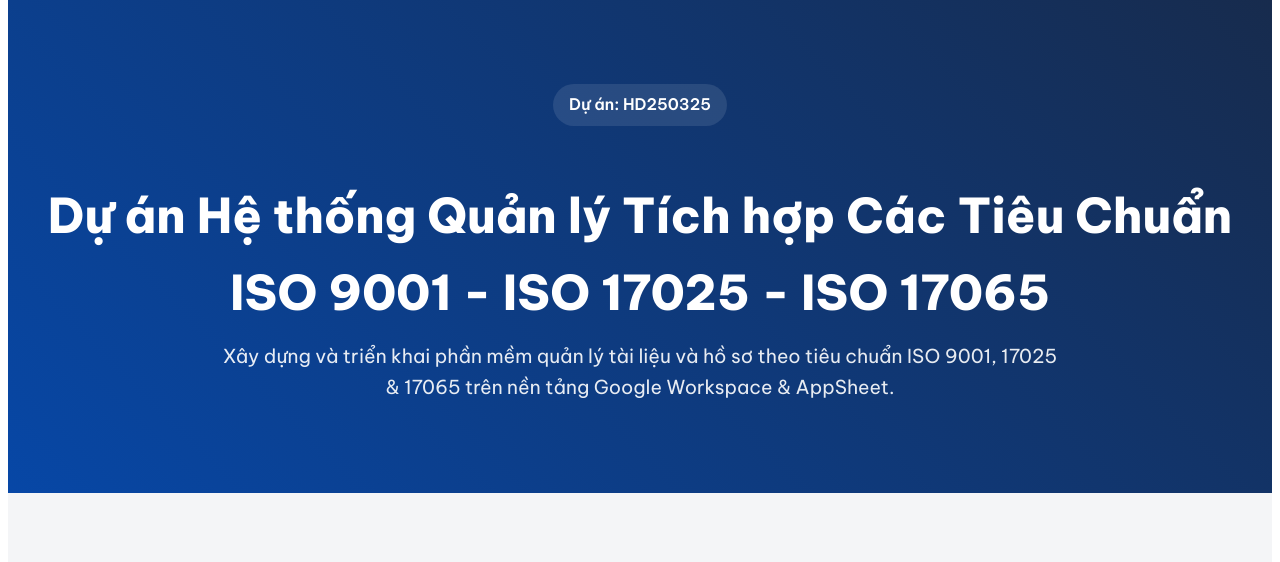
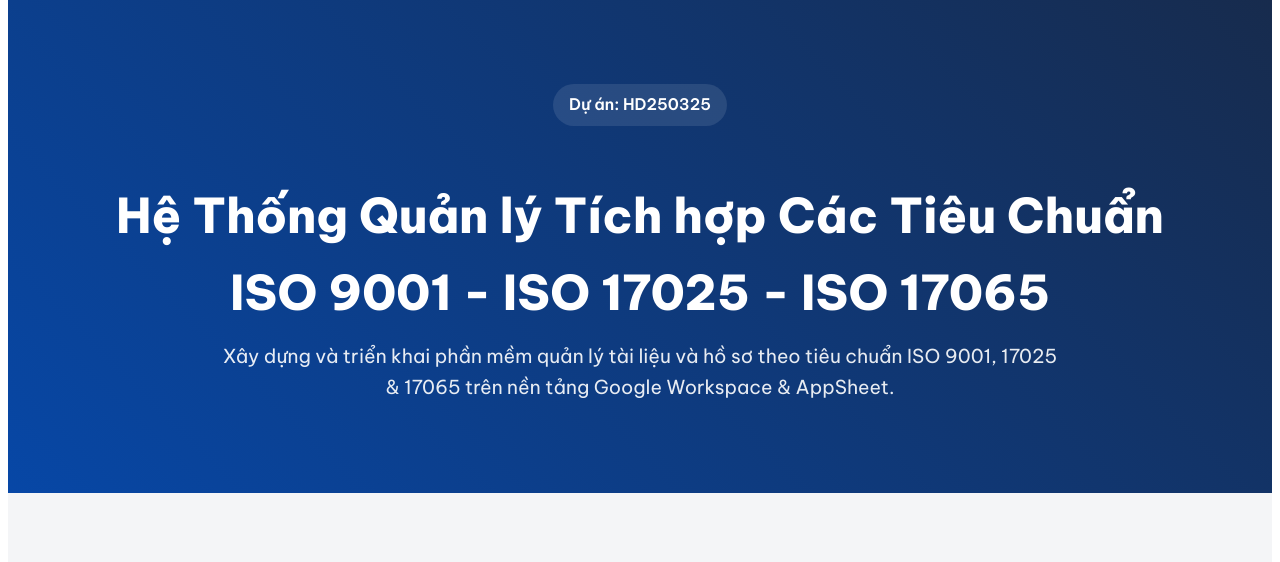
Before and after one commit to HienNguyenEMS/isoproject, a plain HTML site: page index.html in a window 1280 px wide. Shown: the part 85-647 px from the top of the page. Drawn offline with Linux system fonts and the light colour scheme.

Commit message:
Update index.html

```diff
--- a/index.html
+++ b/index.html
@@ -3,7 +3,7 @@
 <head>
     <meta charset="UTF-8">
     <meta name="viewport" content="width=device-width, initial-scale=1.0">
-    <title>Dự án Hệ thống Quản lý ISO Tích Hợp - Cục Tần Số Vô Tuyến</title>
+    <title>Hệ Thống Quản lý ISO Tích Hợp - Cục Tần Số Vô Tuyến</title>
     <meta name="description" content="Kế hoạch triển khai chi tiết dự án xây dựng Hệ thống Quản lý Tài liệu & Hồ sơ theo tiêu chuẩn ISO 9001, 17025, 17065 cho Trung Tâm Kỹ Thuật - Cục Tần Số Vô Tuyến, thực hiện bởi EMS SOLUTION.">
     <meta name="author" content="EMS SOLUTION">
     <link rel="icon" type="image/png" href="https://gpems.net/logo-icon.png">
@@ -179,7 +179,7 @@
     <header class="hero" id="hero">
         <div class="container fade-in">
             <span class="project-id">Dự án: HD250325</span>
-            <h1>Dự án Hệ thống Quản lý Tích hợp Các Tiêu Chuẩn <br>ISO 9001 - ISO 17025 - ISO 17065</h1>
+            <h1>Hệ Thống Quản lý Tích hợp Các Tiêu Chuẩn <br>ISO 9001 - ISO 17025 - ISO 17065</h1>
             <p>Xây dựng và triển khai phần mềm quản lý tài liệu và hồ sơ theo tiêu chuẩn ISO 9001, 17025 & 17065 trên nền tảng Google Workspace & AppSheet.</p>
         </div>
     </header>
```
